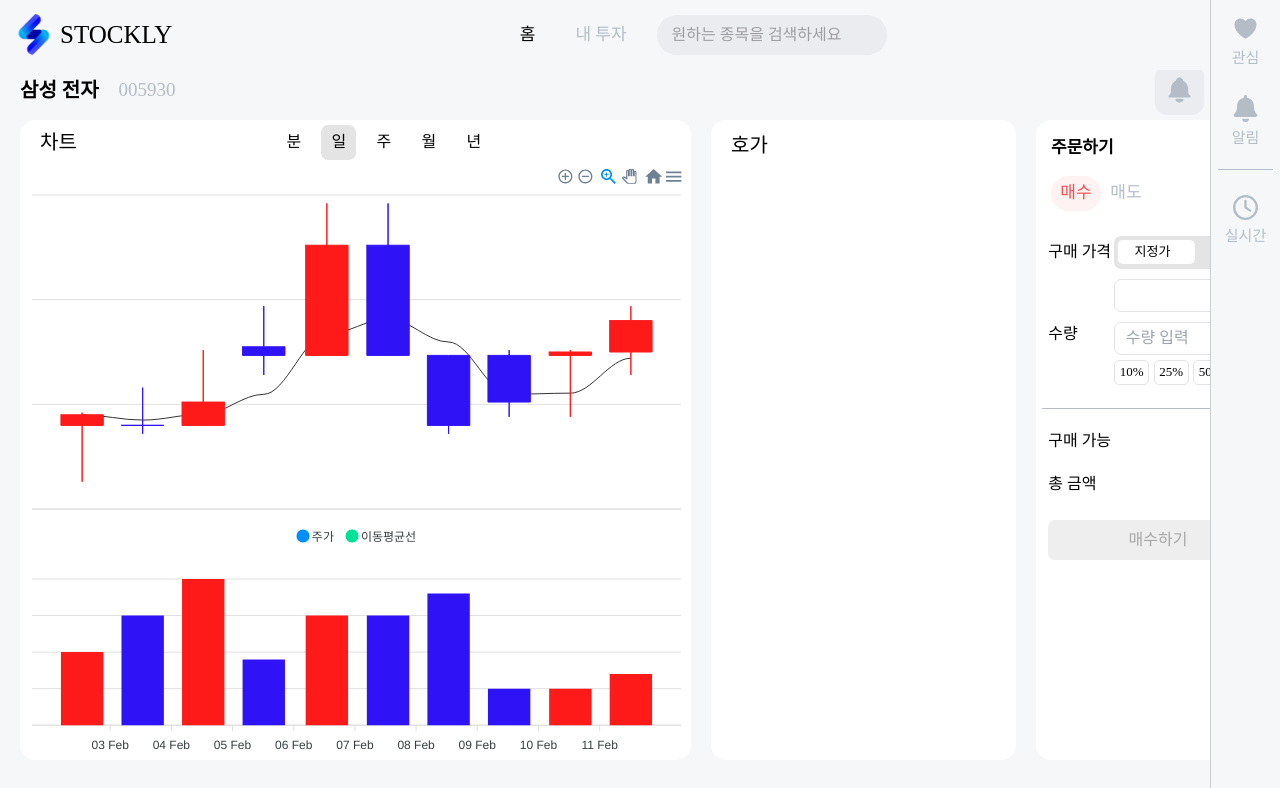
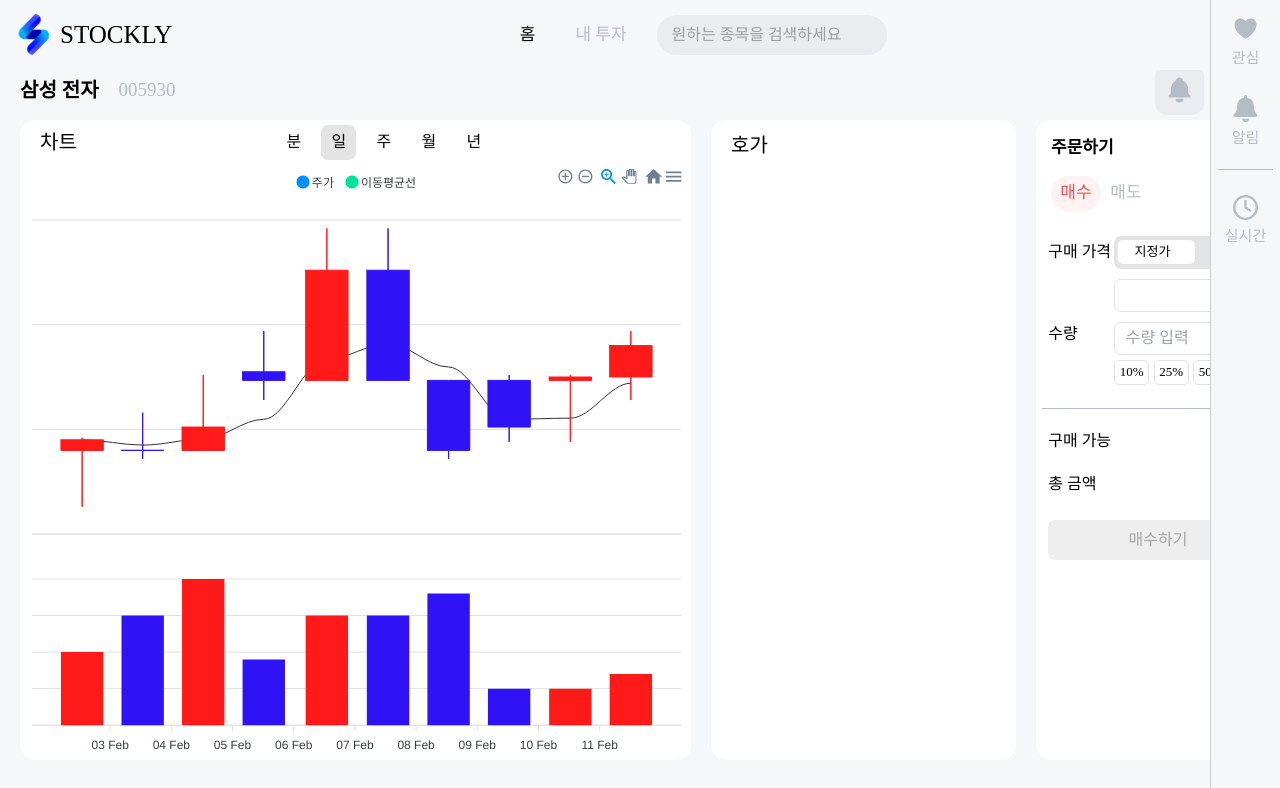
Before and after one commit to sykang519/StocklyFrontend, a React (Vite) app: page /details in a window 1280 px wide. Shown: the top 788 px of the page. Built offline with nearby package versions, Linux system fonts and the light colour scheme; a web font is replaced by a local one; what chartjs-plugin-zoom would draw is missing.

Commit message:
chore: css 수정

```diff
--- a/src/components/stockDetails/CandleChart.tsx
+++ b/src/components/stockDetails/CandleChart.tsx
@@ -189,6 +189,10 @@ const ApexChart: React.FC = () => {
                 formatter: (v) => `$ ${v.toFixed(2)}`,
               },
             },
+            legend: {
+              show: true,
+              position: "top"
+            }
           }}
         />
       </div>
--- a/src/pages/SettingPage.tsx
+++ b/src/pages/SettingPage.tsx
@@ -19,6 +19,7 @@ function SettingPage() {
               <IoSettingsSharp />
               <p className="m-[10px] font-bold">설정</p>
             </div>
+            <hr className="w-[100%] border-font-gray  m-[20px]" />
             <div className="w-full h-[30px]"></div>
             {/* 내 정보 */}
             <div className="w-full flex items-start m-[20px] my-[30px]">
```
